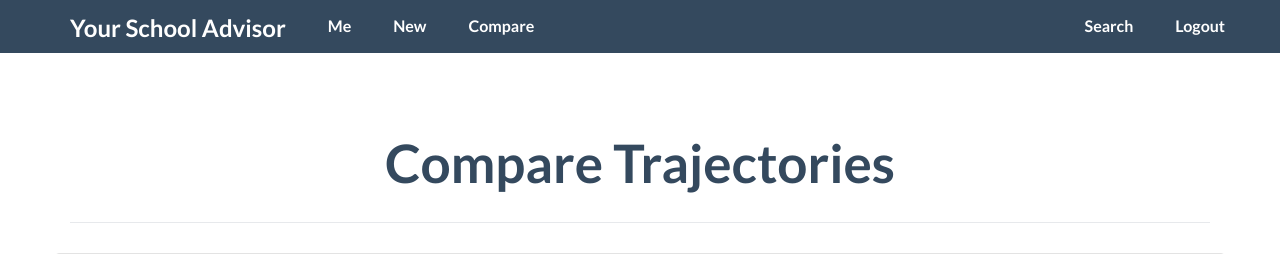
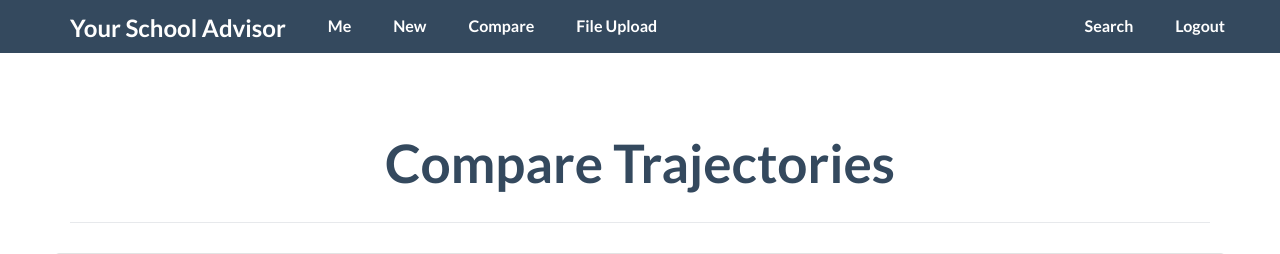
Before and after one commit to srct/advisor, a Django app: page /compare/ in a window 1280 px wide. Shown: the top 254 px of the page. Run offline with Django 3.2, Linux system fonts and the light colour scheme; some libraries are stand-ins or nearby versions.

Commit message:
adding file upload

```diff
--- a/advisor/templates/layouts/navbar.html
+++ b/advisor/templates/layouts/navbar.html
@@ -9,6 +9,7 @@
         <li><a href="{% url 'profile-detail' %}">Me</a></li>
         <li><a href="{% url 'new-trac' %}">New</a></li>
         <li><a href="{% url 'compare' %}">Compare</a></li>
+        <li><a href="#"> File Upload </a></li>
       </ul>
       <ul class="nav navbar-nav navbar-right">
         <li><a href="{% url 'search' %}">Search</a></li>
```
